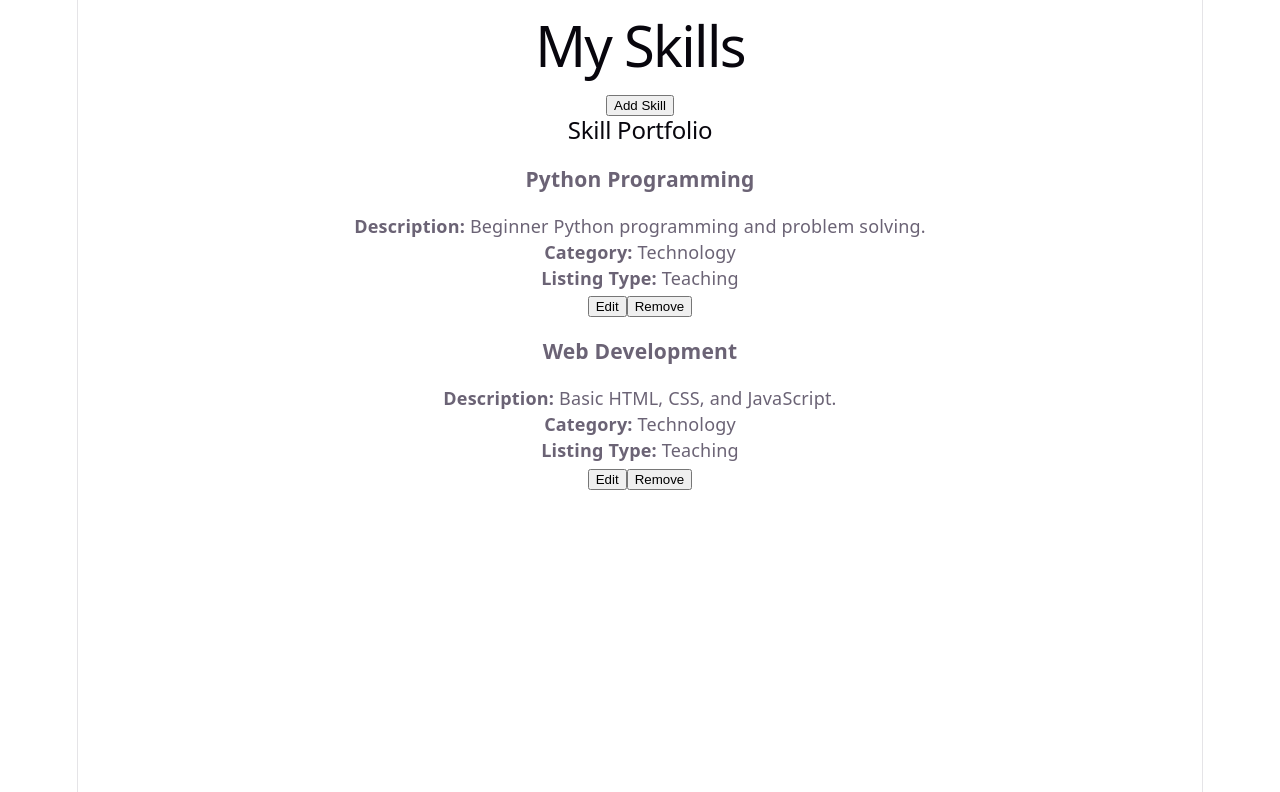
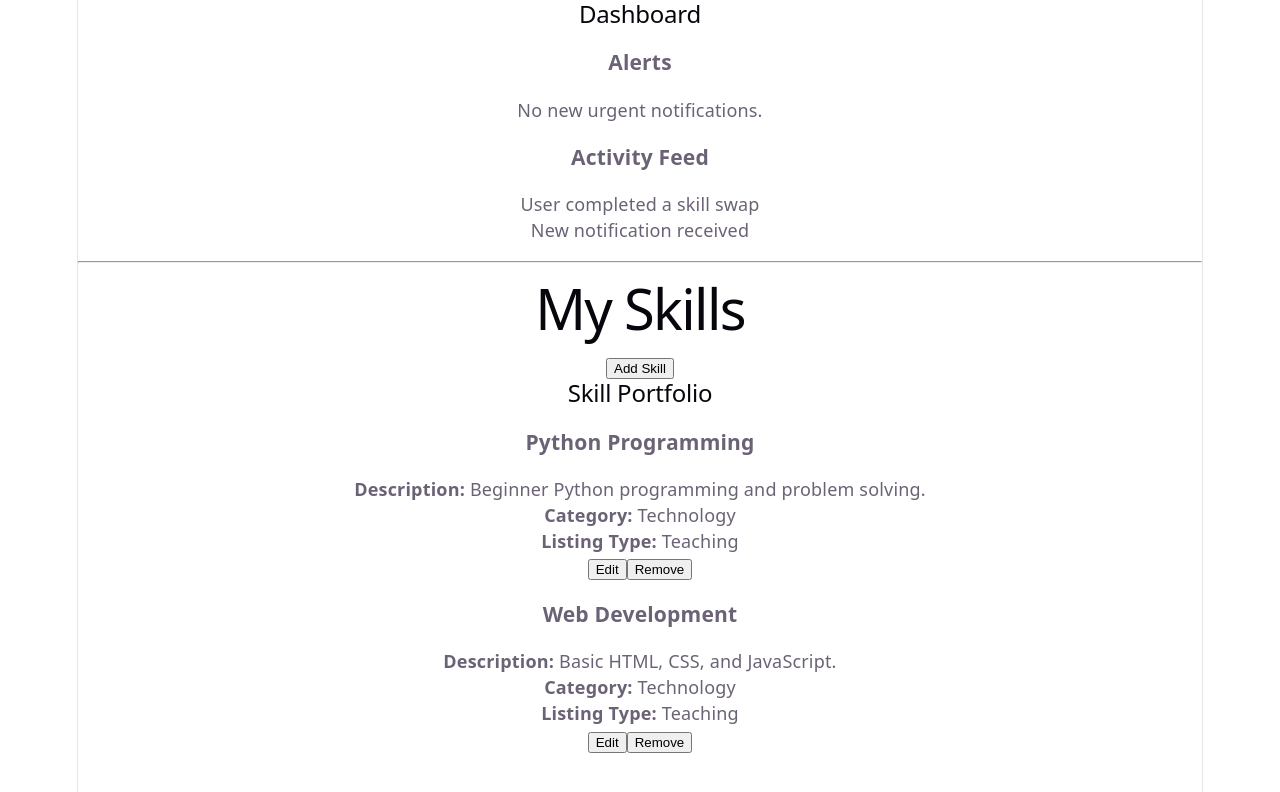
Before and after one commit to A-perez2265/BAAMM, a React (Vite) app: page / in a window 1280 px wide. Shown: the top 792 px of the page. Built offline with nearby package versions, Linux system fonts and the light colour scheme.

Commit message:
Added barebones Dashboard, ActivityFeed, and Alerts components

```diff
--- a/package.json
+++ b/package.json
@@ -11,7 +11,8 @@
   },
   "dependencies": {
     "react": "^19.2.8",
-    "react-dom": "^19.2.8"
+    "react-dom": "^19.2.8",
+    "react-router-dom": "^7.18.4"
   },
   "devDependencies": {
     "@eslint/js": "^10.0.1",
--- a/src/App.jsx
+++ b/src/App.jsx
@@ -1,7 +1,14 @@
 import SkillManagementPage from './pages/SkillManagementPage'
+import DashboardPage from './pages/DashboardPage'
 
 function App() {
-  return <SkillManagementPage />
+  return (
+    <div>
+      <DashboardPage />
+      <hr />
+      <SkillManagementPage />
+    </div>
+  )
 }
 
 export default App
--- /dev/null
+++ b/src/components/ActivityFeed.jsx
@@ -0,0 +1,11 @@
+export default function ActivityFeed() {
+  return (
+    <div className="activity-feed">
+      <h3>Activity Feed</h3>
+      <ul style={{ listStyleType: 'none', padding: 0 }}>
+        <li>User completed a skill swap</li>
+        <li>New notification received</li>
+      </ul>
+    </div>
+  );
+}
--- /dev/null
+++ b/src/components/Alerts.jsx
@@ -0,0 +1,8 @@
+export default function Alerts() {
+  return (
+    <div className="alerts">
+      <h3>Alerts</h3>
+      <p>No new urgent notifications.</p>
+    </div>
+  );
+}
--- /dev/null
+++ b/src/pages/DashboardPage.jsx
@@ -0,0 +1,12 @@
+import ActivityFeed from '../components/ActivityFeed';
+import Alerts from '../components/Alerts';
+
+export default function DashboardPage() {
+  return (
+    <div className="dashboard-page">
+      <h2>Dashboard</h2>
+      <Alerts />
+      <ActivityFeed />
+    </div>
+  );
+}
```
Also changed, not shown: 1 other file (tests, documents, lock files or other folders).
